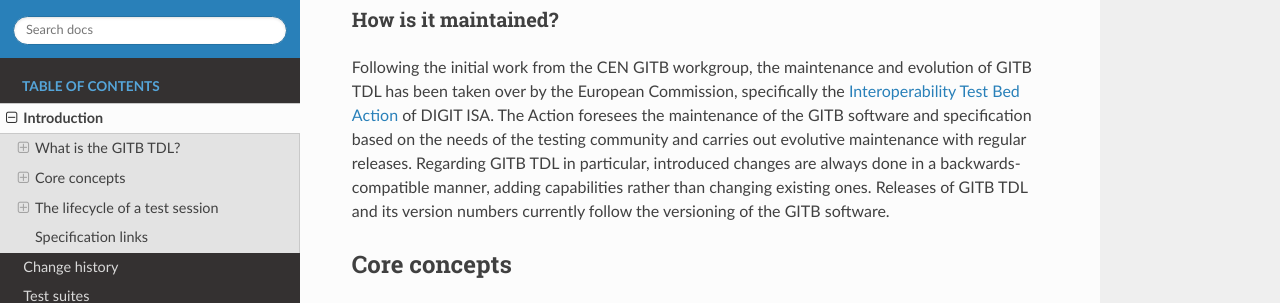
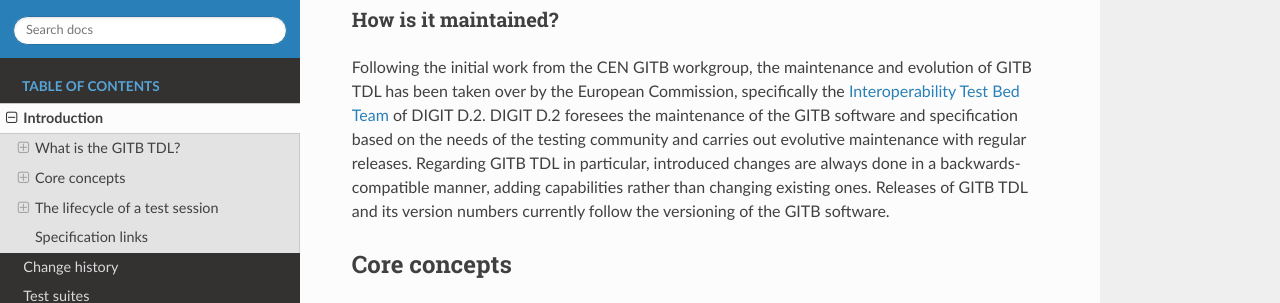
Before and after one commit to ISAITB/docs-tdl, a Sphinx documentation site: the page built from source/introduction/index.rst, in a window 1280 px wide and 900 px high, scrolled down 1092 px. Shown: the part 176-479 px from the top of the window. Built offline with Sphinx 7.4.7 and the Read the Docs theme 2.0.0, drawn with Linux system fonts in a browser that asks for light colours.

Commit message:
ISA rebranding

```diff
--- a/source/conf.py
+++ b/source/conf.py
@@ -134,7 +134,7 @@
 #  author, documentclass [howto, manual, or own class]).
 latex_documents = [
     (master_doc, 'GITBTDL.tex', 'GITB TDL Documentation',
-     'DIGIT ISA', 'manual'),
+     'DIGIT D.2', 'manual'),
 ]
 
 
--- a/source/introduction/index.rst
+++ b/source/introduction/index.rst
@@ -59,13 +59,13 @@
 ~~~~~~~~~~~~~~~~~~~~~
 
 Following the initial work from the CEN GITB workgroup, the maintenance and evolution of GITB TDL has been taken over
-by the European Commission, specifically the `Interoperability Test Bed Action`_ of DIGIT ISA. The Action foresees the
+by the European Commission, specifically the `Interoperability Test Bed Team`_ of DIGIT D.2. DIGIT D.2 foresees the
 maintenance of the GITB software and specification based on the needs of the testing community and carries out evolutive
 maintenance with regular releases. Regarding GITB TDL in particular, introduced changes are always done in a backwards-compatible manner, adding
 capabilities rather than changing existing ones. Releases of GITB TDL and its version numbers currently follow the
 versioning of the GITB software.
 
-.. _Interoperability Test Bed Action: https://joinup.ec.europa.eu/solution/interoperability-test-bed/about
+.. _Interoperability Test Bed Team: https://joinup.ec.europa.eu/solution/interoperability-test-bed/about
 
 Core concepts
 -------------
```
